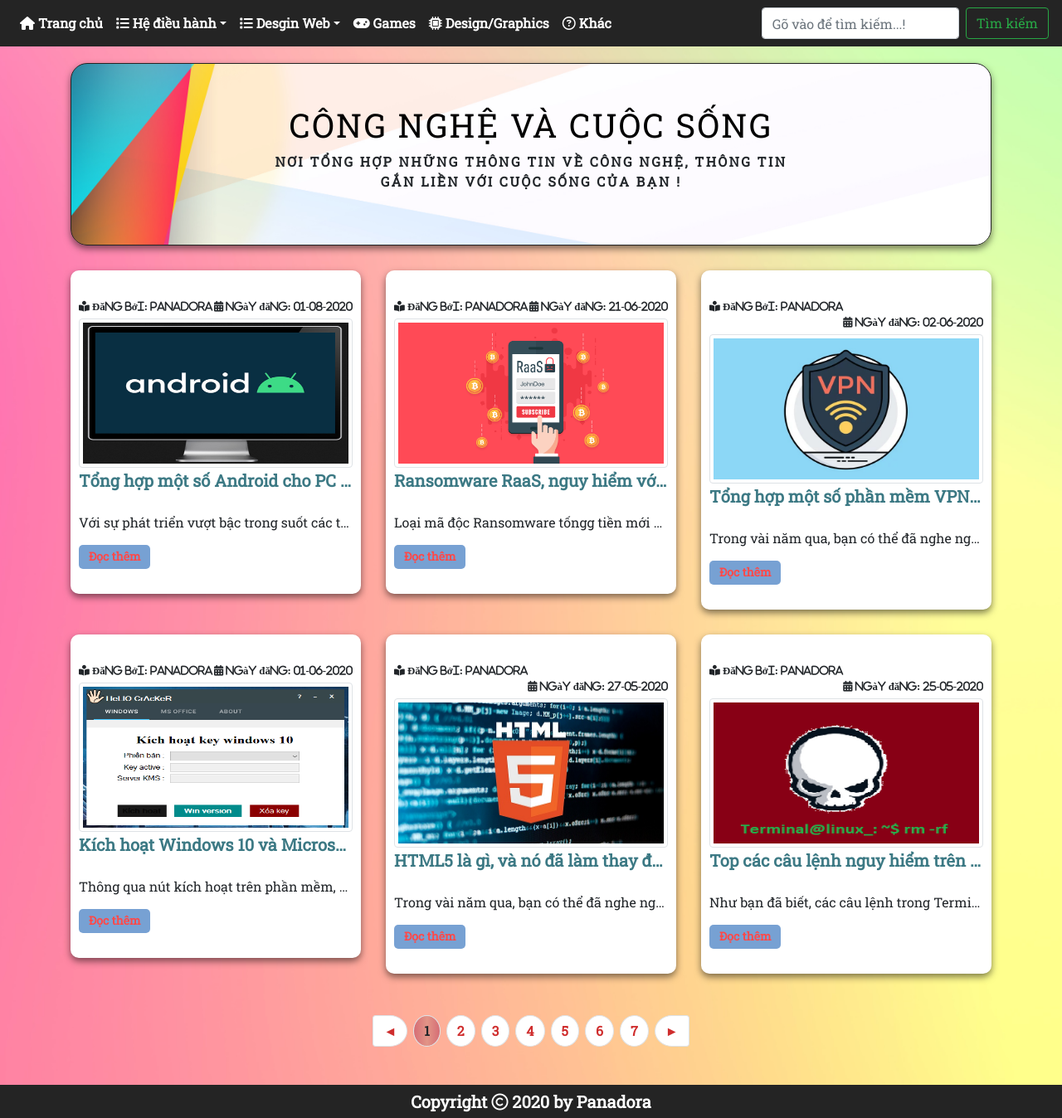
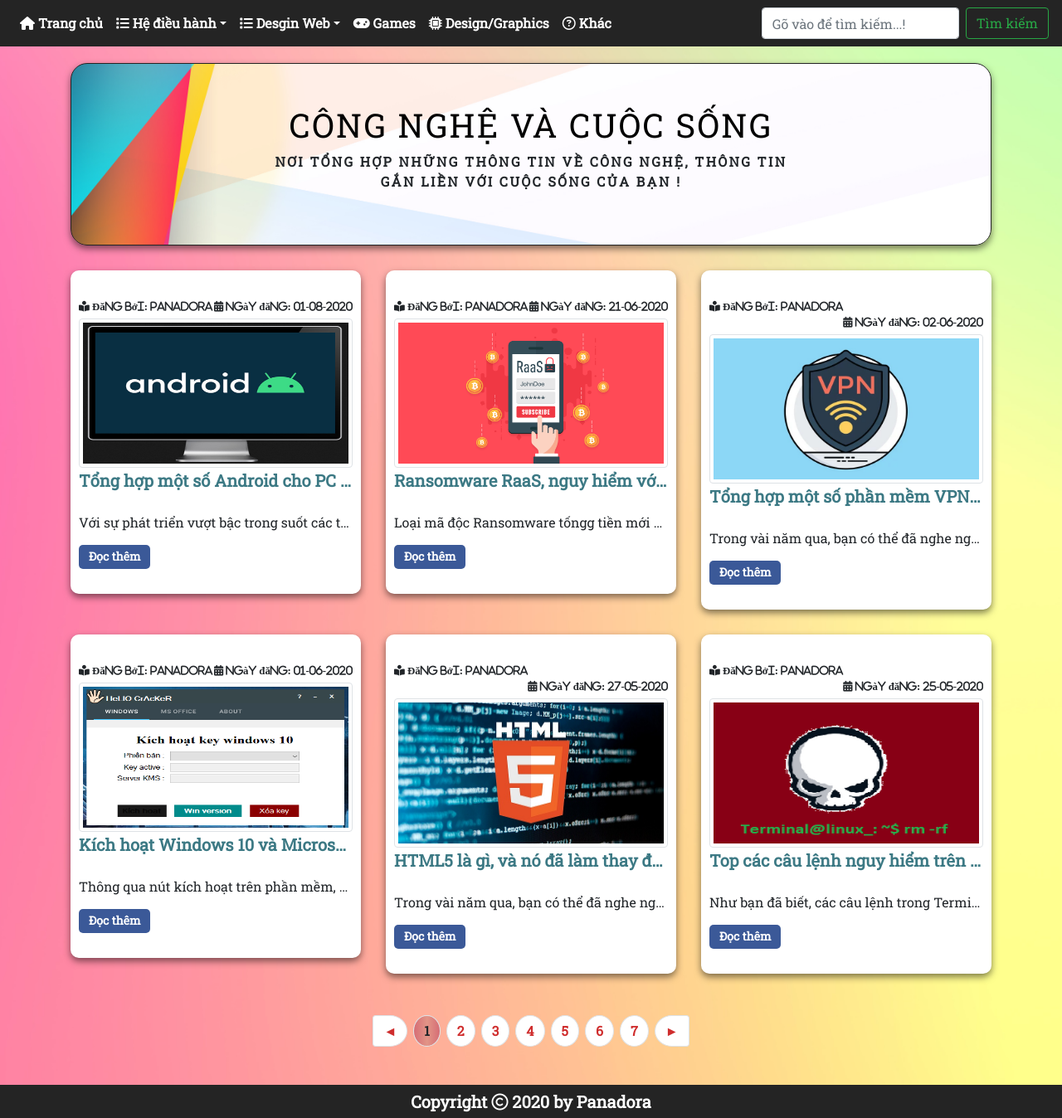
Before and after one commit to panadorado/panadora.github.io, a Jekyll site: the page built from index.html, in a window 1280 px wide. Shown: the whole page at 83% size. Built offline with Jekyll 4.4.1, drawn with Linux system fonts in a browser that asks for light colours; nearby versions of some CDN libraries; the list of posts is cut into pages by our own code.

Commit message:
Update styles.css

```diff
--- a/assets/styles.css
+++ b/assets/styles.css
@@ -150,21 +150,21 @@
 }
 
 .read-more-btn {
-  background-image: linear-gradient(to right, #77A1D3 100%, #79CBCA 51%, #77A1D3 0%);
+  background: #3b5998;
   padding: 4px 12px 6px;
   border-radius: 5px;
   line-height: 12px;
   font-size: 14px;
   font-weight: bold;
-  color: rgb(255, 73, 73);
+  color: #fff;
   border: none!important;
 }
 
 .read-more-btn:hover {
   text-decoration: none;
-  background-image: linear-gradient(to right, #77A1D3 0%, #79CBCA 51%, #77A1D3 100%);
+  background-image: #8b9dc3;
   font-weight: bold;
-  color: rgb(150, 16, 16);
+  color: #fff;
 }
 
 .footer {
```
